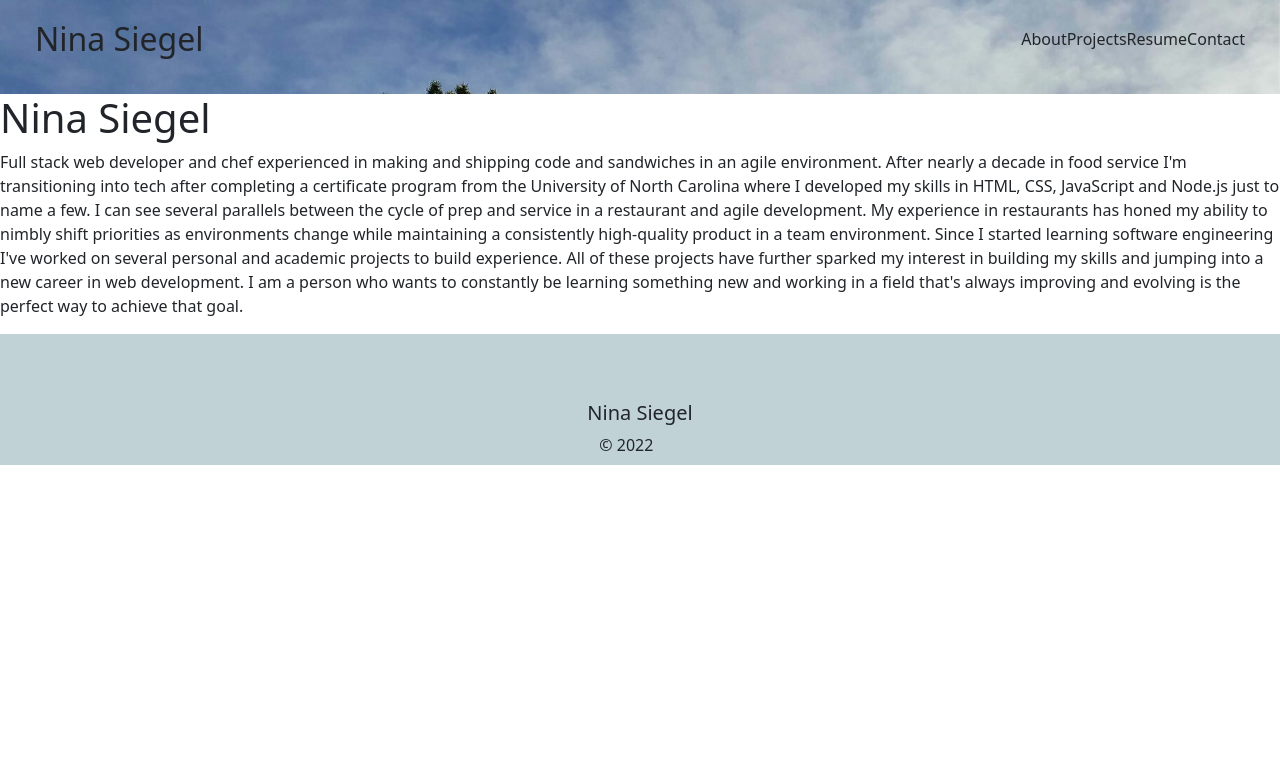
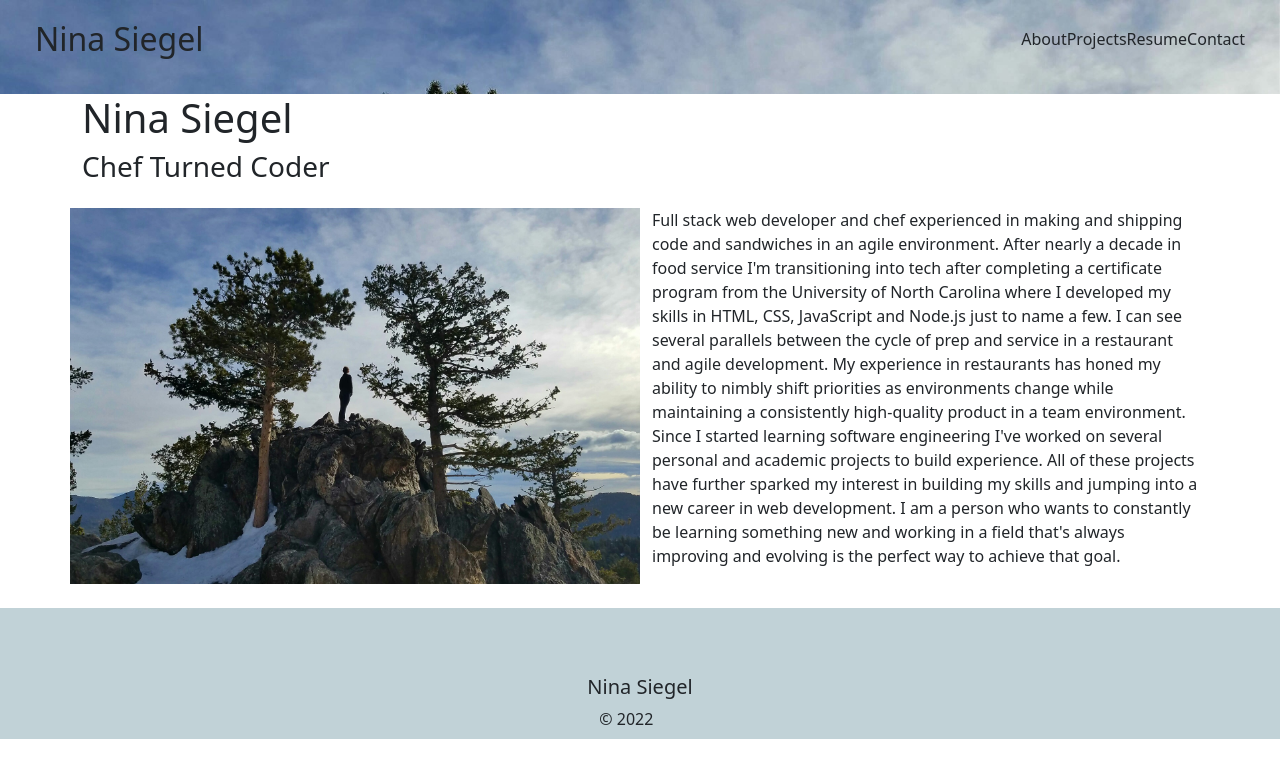
Before and after one commit to nmsiegel1/NS-React-Portfolio, a React (Create React App) app: page / in a window 1280 px wide. Shown: the top 778 px of the page. Built offline with nearby package versions, Linux system fonts and the light colour scheme; some icons are missing.

Commit message:
style about section

```diff
--- a/src/components/About/index.js
+++ b/src/components/About/index.js
@@ -2,17 +2,20 @@ import React from "react";
 
 function About() {
   return (
-    <section className="">
+    <section className="container">
       <h1 id="about">Nina Siegel</h1>
-      <div className="">
-        <p>
+      <h3 className="pb-3">Chef Turned Coder</h3>
+      <div className="row">
+        <div className="col-6 profile-pic"></div>
+        <div className="col-6">
+          <p m-2>
             Full stack web developer and chef experienced in making and shipping
-          code and sandwiches in an agile environment. After nearly a decade in
-          food service I'm transitioning into tech after completing a
+            code and sandwiches in an agile environment. After nearly a decade
+            in food service I'm transitioning into tech after completing a
             certificate program from the University of North Carolina where I
-          developed my skills in HTML, CSS, JavaScript and Node.js just to name
-          a few. I can see several parallels between the cycle of prep and
-          service in a restaurant and agile development. My experience in
+            developed my skills in HTML, CSS, JavaScript and Node.js just to
+            name a few. I can see several parallels between the cycle of prep
+            and service in a restaurant and agile development. My experience in
             restaurants has honed my ability to nimbly shift priorities as
             environments change while maintaining a consistently high-quality
             product in a team environment. Since I started learning software
@@ -24,6 +27,8 @@ function About() {
             evolving is the perfect way to achieve that goal.
           </p>
         </div>
+        <div className="invisible">invisible</div>
+      </div>
     </section>
   );
 }
--- a/src/index.css
+++ b/src/index.css
@@ -1,17 +1,3 @@
-body {
-  margin: 0;
-  font-family: -apple-system, BlinkMacSystemFont, "Segoe UI", "Roboto", "Oxygen",
-    "Ubuntu", "Cantarell", "Fira Sans", "Droid Sans", "Helvetica Neue",
-    sans-serif;
-  -webkit-font-smoothing: antialiased;
-  -moz-osx-font-smoothing: grayscale;
-}
-
-code {
-  font-family: source-code-pro, Menlo, Monaco, Consolas, "Courier New",
-    monospace;
-}
-
 :root {
   --background-color: rgb(211, 227, 240);
   --primary-text: rgb(91, 80, 76);
@@ -48,6 +34,12 @@ header {
   background-attachment: fixed;
   background-position: 65%;
   z-index: 9999;
+}
+
+.profile-pic {
+  background-image: url("../src/assets/projects/Mountains.jpeg");
+  background-position: 50%;
+  background-size: cover;
 }
 
 header h1 {
```
Lines whose indentation alone changed are shown as unchanged.
